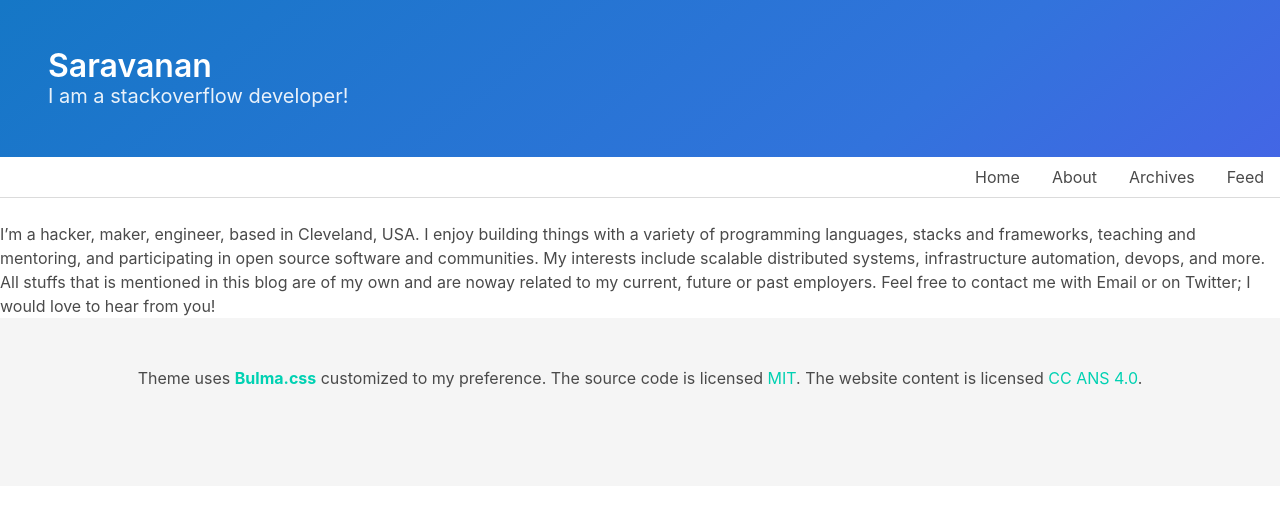
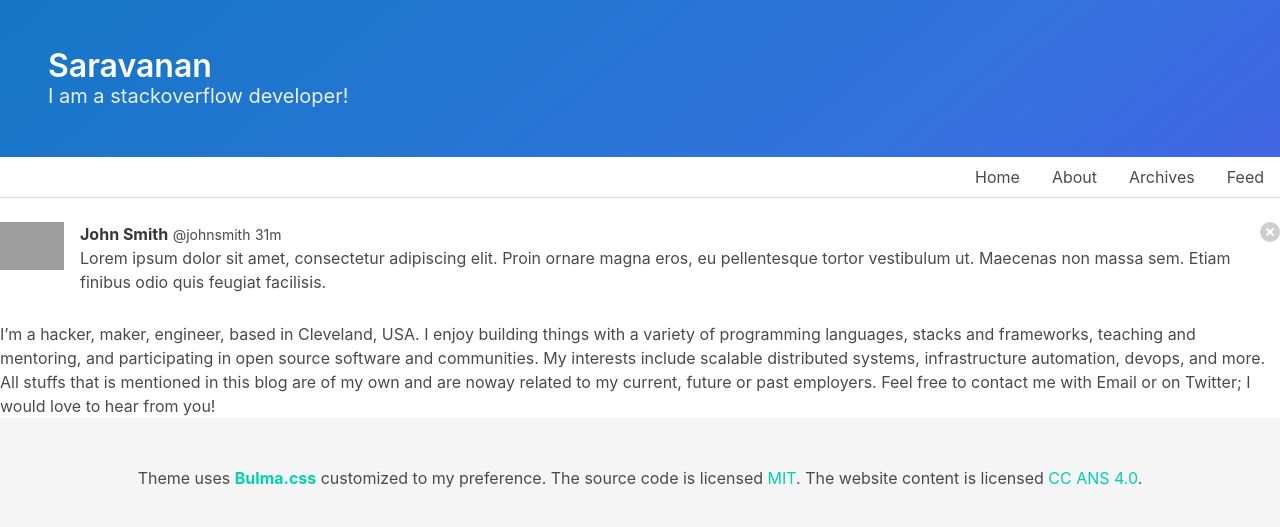
Before and after one commit to saravanaram/saravanaram.github.io, a Jekyll site: the page built from about.html, in a window 1280 px wide. Shown: the top 527 px of the page. Built offline with Jekyll 4.4.1, drawn with Linux system fonts in a browser that asks for light colours; grey boxes are pictures that could not be loaded.

Commit message:
Update about.html

```diff
--- a/about.html
+++ b/about.html
@@ -2,6 +2,39 @@
 layout: default
 permalink: about.html
 ---
+
+<article class="media">
+  <figure class="media-left">
+    <p class="image is-64x64">
+      <img src="http://bulma.io/images/placeholders/128x128.png">
+    </p>
+  </figure>
+  <div class="media-content">
+    <div class="content">
+      <p>
+        <strong>John Smith</strong> <small>@johnsmith</small> <small>31m</small>
+        <br>
+        Lorem ipsum dolor sit amet, consectetur adipiscing elit. Proin ornare magna eros, eu pellentesque tortor vestibulum ut. Maecenas non massa sem. Etiam finibus odio quis feugiat facilisis.
+      </p>
+    </div>
+    <nav class="level is-mobile">
+      <div class="level-left">
+        <a class="level-item">
+          <span class="icon is-small"><i class="fa fa-reply"></i></span>
+        </a>
+        <a class="level-item">
+          <span class="icon is-small"><i class="fa fa-retweet"></i></span>
+        </a>
+        <a class="level-item">
+          <span class="icon is-small"><i class="fa fa-heart"></i></span>
+        </a>
+      </div>
+    </nav>
+  </div>
+  <div class="media-right">
+    <button class="delete"></button>
+  </div>
+</article>
 
 I’m a hacker, maker, engineer, based in Cleveland, USA.
 
```
